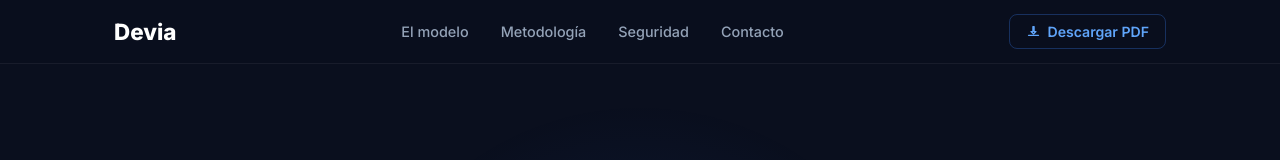
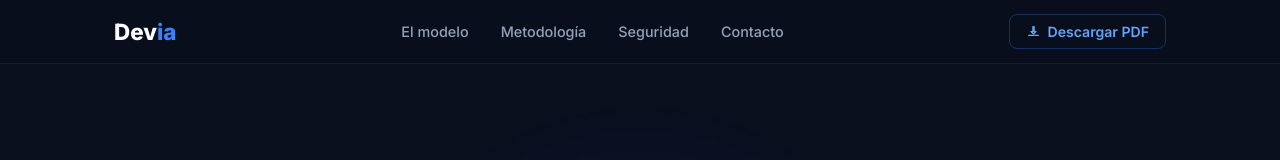
Before and after one commit to kai-devia/devia-model-web, a React (Vite) app: page / in a window 1280 px wide. Shown: the top 160 px of the page. Built offline with nearby package versions, Linux system fonts and the light colour scheme.

Commit message:
fix: header-logo .ia color var(--accent) → var(--blue) + rebuild dist

```diff
--- a/src/styles/components.css
+++ b/src/styles/components.css
@@ -150,7 +150,7 @@
 }
 
 .header-logo .ia {
-  color: var(--accent);
+  color: var(--blue);
 }
 
 .header-nav {
```
